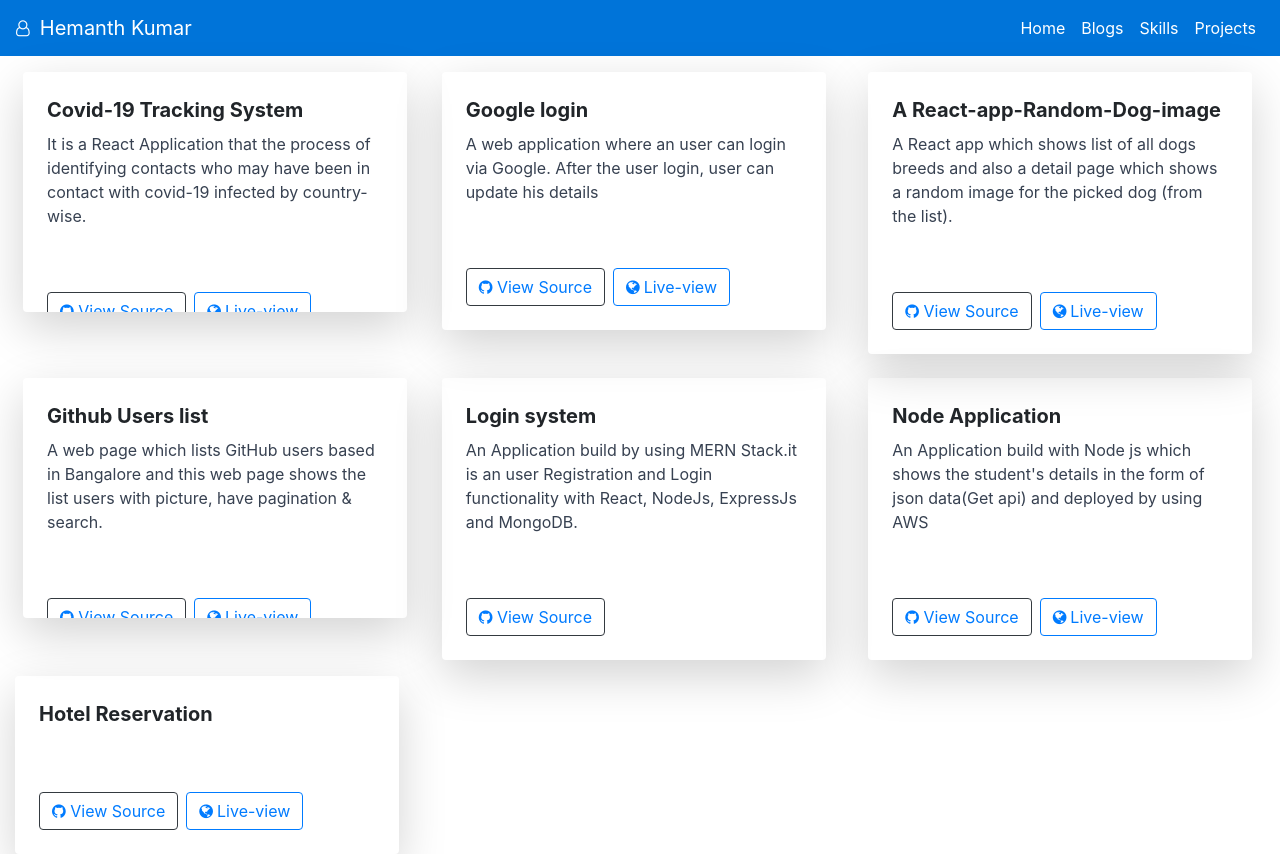
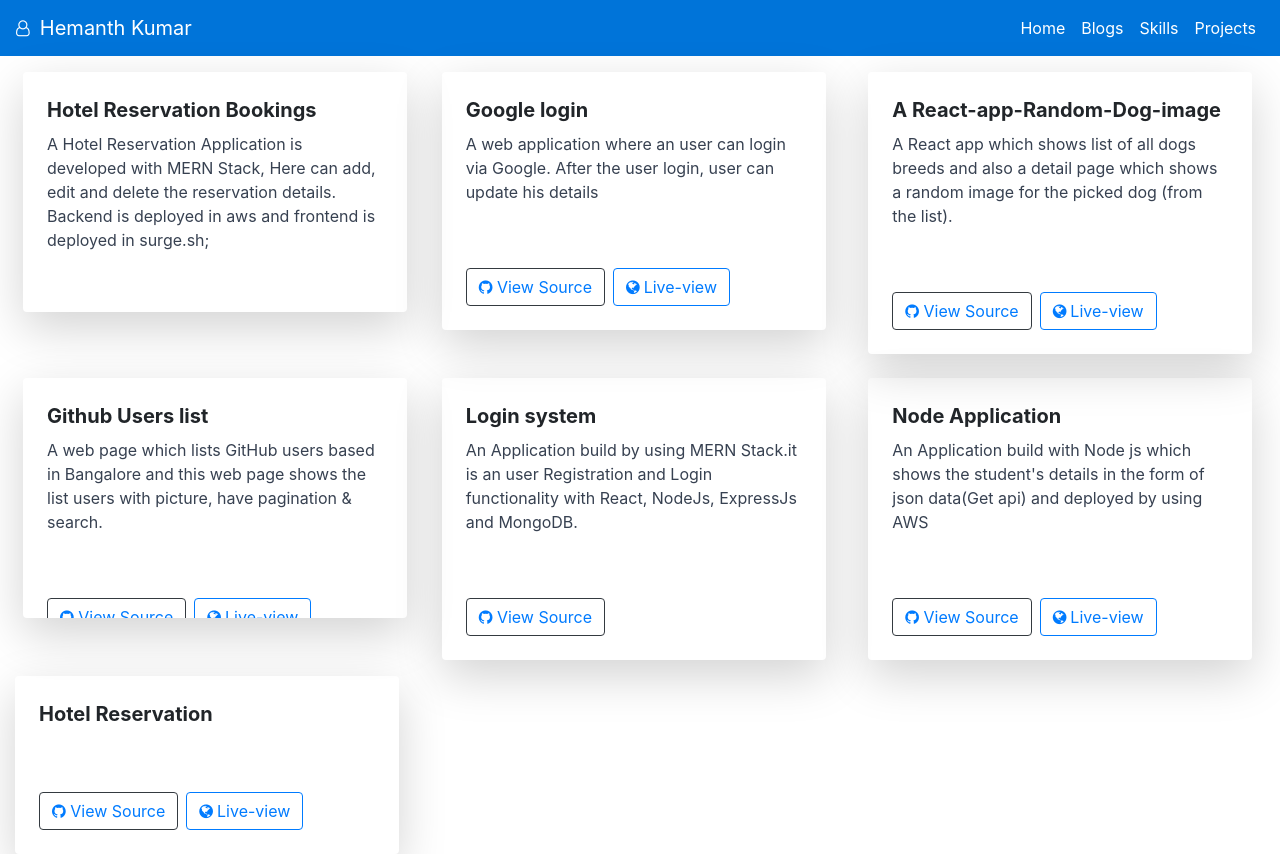
Before and after one commit to kumar342/portifolio-react-app, a React (Create React App) app: page /projects in a window 1280 px wide. Shown: the top 854 px of the page. Built offline with nearby package versions, Linux system fonts and the light colour scheme.

Commit message:
project added

```diff
--- a/src/components/Projects.js
+++ b/src/components/Projects.js
@@ -10,25 +10,26 @@ export default class Projects extends Component {
               <div className="max-w-sm rounded overflow-hidden shadow-lg h-60  ml-2">
                 <div className="px-6 py-4">
                   <div className="font-bold text-xl  mb-2">
-                    Covid-19 Tracking System
+                    Hotel Reservation Bookings
                   </div>
                   <p className="text-gray-700 text-base">
-                    It is a React Application that the process of identifying
-                    contacts who may have been in contact with covid-19 infected
-                    by country-wise.
+                    A Hotel Reservation Application is developed with MERN
+                    Stack, Here can add, edit and delete the reservation
+                    details. Backend is deployed in aws and frontend is deployed
+                    in surge.sh;
                   </p>
                 </div>
                 <div className="px-6 py-4">
                   <button type="button" className="btn btn-outline-dark mr-2">
                     {" "}
-                    <a href="https://github.com/kumar342/Covid-19.git">
+                    <a href="https://github.com/kumar342/Delicon-frontend.git">
                       <i className="fa fa-github" aria-hidden="true"></i> View
                       Source
                     </a>
                   </button>
 
                   <button type="button" className="btn btn-outline-primary">
-                    <a href="https://covid-19-tracking-hk.netlify.app/">
+                    <a href="http://hotel-booking.surge.sh/">
                       <i className="fa fa-globe mr-1" aria-hidden="true"></i>
                       Live-view
                     </a>
```
